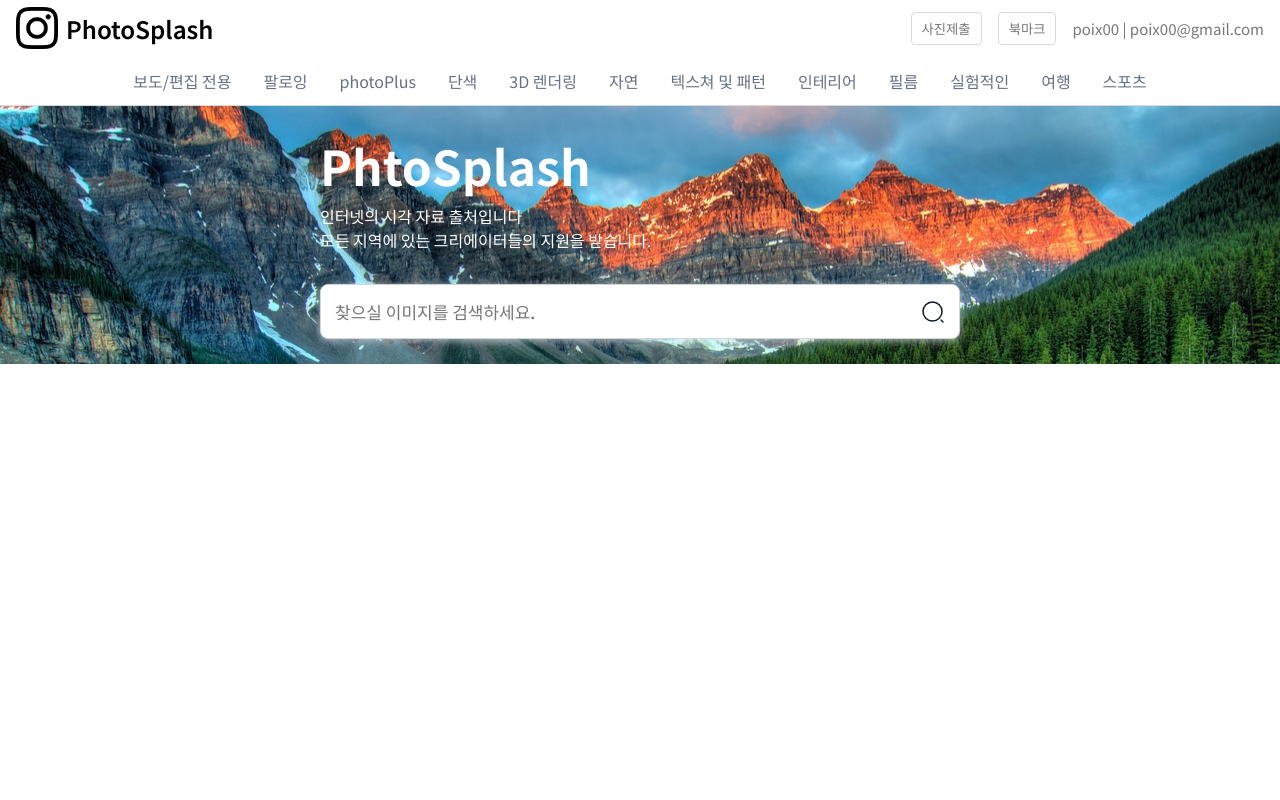
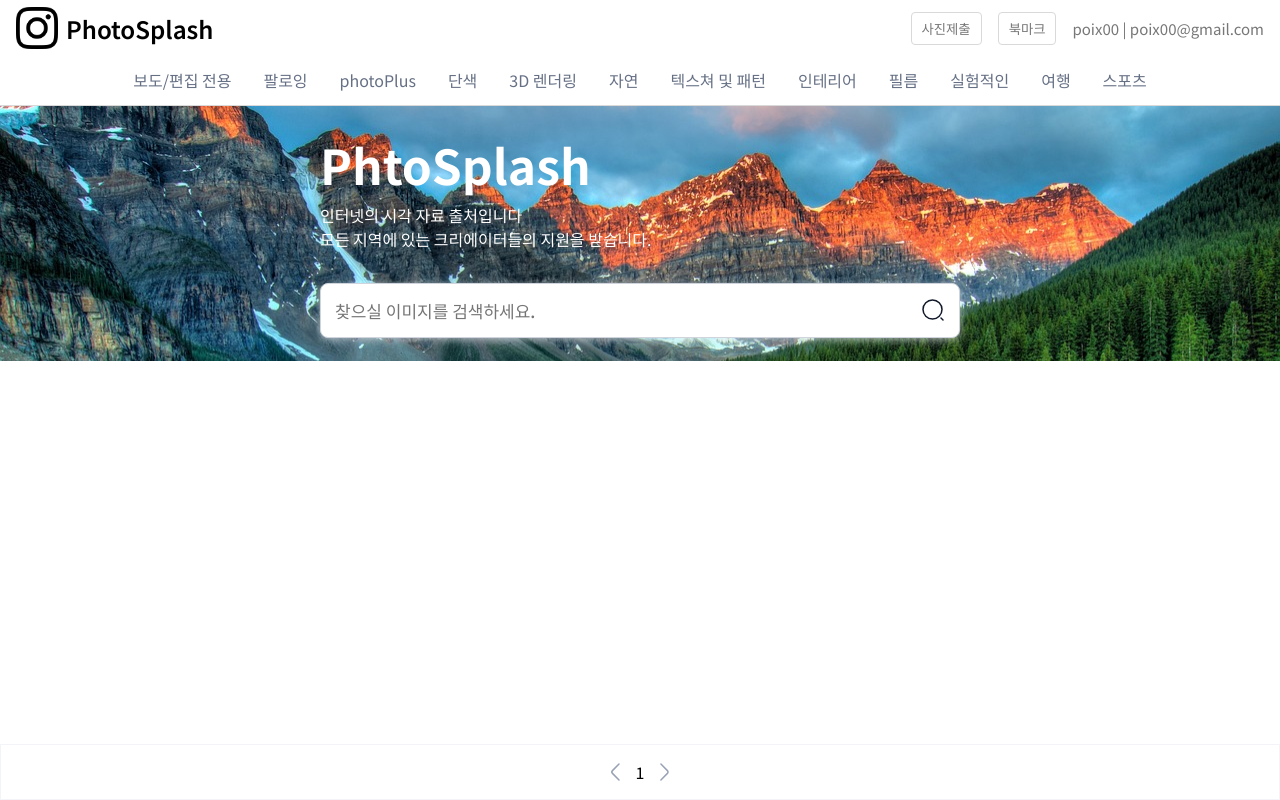
Before and after one commit to poix00/react-album, a React (Vite) app: page / in a window 1280 px wide. Built offline with nearby package versions, Linux system fonts and the light colour scheme.

Commit message:
feat/common/footer

```diff
--- /dev/null
+++ b/src/components/common/footer/CommonFooter.module.scss
@@ -0,0 +1,61 @@
+.footer{
+    display: flex;
+    align-items: center;
+    justify-content: center;
+
+    width: 100%;
+    height: 56px;
+
+    padding: 0 16px;
+
+    border: 1px solid main.$color-gray-100;
+    background-color: main.$color-white-000;
+
+}
+.pagination{
+    display: flex;
+    align-items: center;
+    justify-content: center;
+
+    width: 100%;
+
+    gap: 8px;
+
+    &_button {
+        display: flex;
+        align-items: center;
+        justify-content: center;
+
+        width: 24px;
+        height: 24px;
+
+        padding: 3px 7px;
+
+        color: main.$color-gray-500;
+
+        font-family: 'Public Sans', sans-serif;
+        font-size: 16px;
+        font-weight: 700;
+        line-height: 16px;
+
+        background: transparent;
+        border: none;
+        outline: none;
+
+        cursor: pointer;
+
+        &:hover{
+            background-color: main.$color-gray-100;
+            border-radius: 4px;
+
+            color: main.$color-black-900;
+        }
+        &.active {
+            background-color: main.$color-gray-100;
+            border-radius: 4px;
+
+            color: main.$color-black-900;
+        }
+
+    }
+}
--- /dev/null
+++ b/src/components/common/footer/CommonFooter.tsx
@@ -0,0 +1,18 @@
+import styles from './CommonFooter.module.scss'
+
+function CommonFooter() {
+    return (
+        <div className={styles.footer}>
+            <div className={styles.pagination}>
+                <button className={styles.pagination_button}>
+                    <img src='src/assets/icons/icon-arrowLeft.svg' alt=''/>
+                </button>
+                <span>1</span>
+                <button className={styles.pagination_button}>
+                    <img src='src/assets/icons/icon-arrowRight.svg' alt=''/>
+                </button>
+            </div>
+        </div>
+    )
+}
+export default CommonFooter
--- a/src/pages/index/index.tsx
+++ b/src/pages/index/index.tsx
@@ -1,6 +1,7 @@
 import CommonHeader from '@components/common/header/CommonHeader'
 import CommonSearchBar from '@components/common/searchBar/CommonSearchBar'
 import CommonNav from '@/components/common/navigation/CommonNav'
+import CommonFooter from '@/components/common/footer/CommonFooter'
 import styles from './styles/index.module.scss'
 
 function index() {
@@ -25,6 +26,7 @@
             <div className={styles.page_contents_imageBox}></div>
         </div>
         {/* 공통 푸터 UI 부분 */}
+        <CommonFooter/>
     </div>
     )
 }
```
